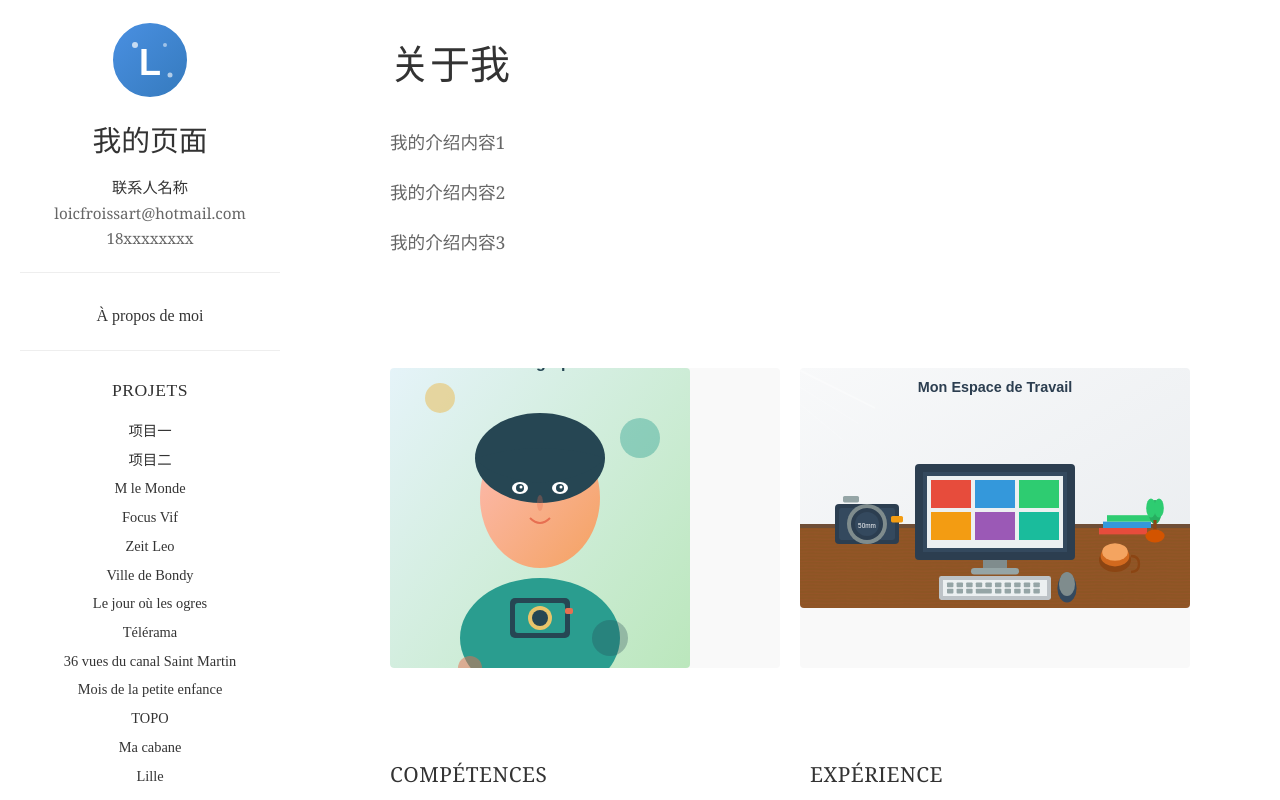
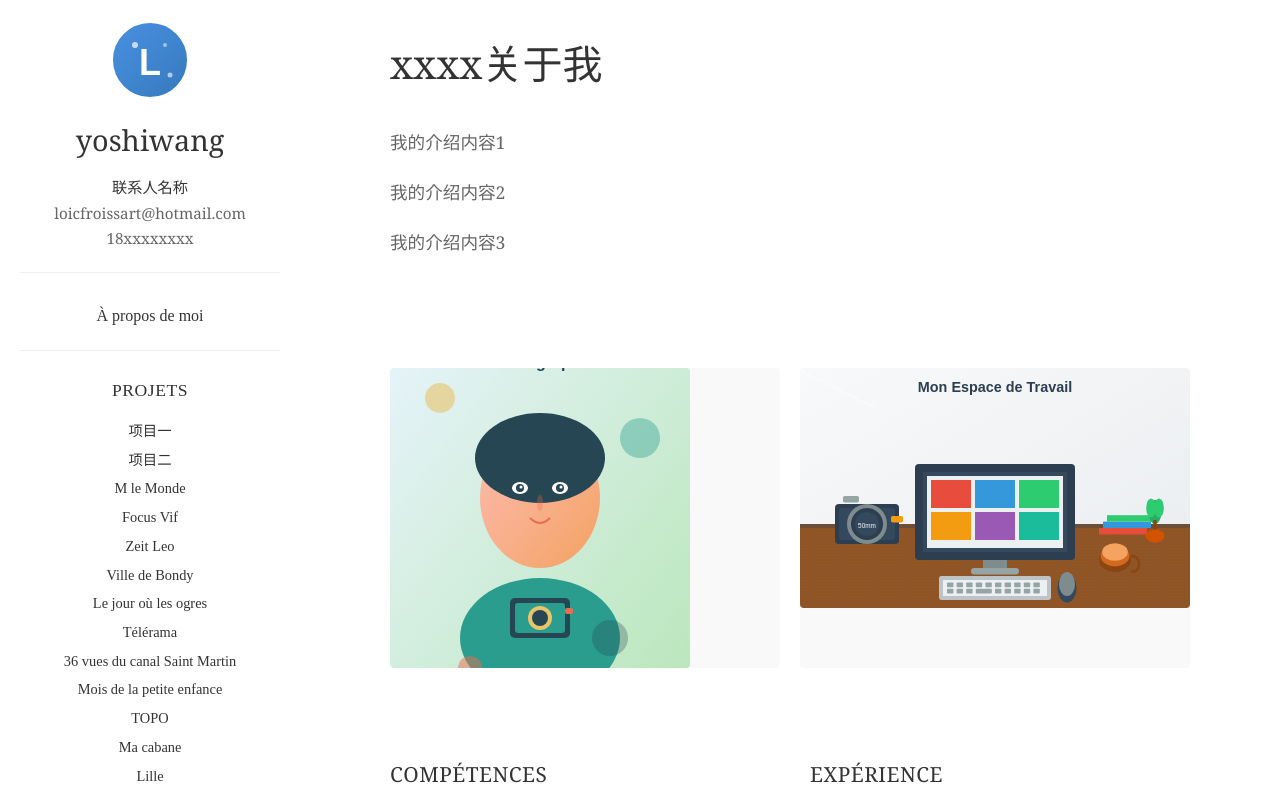
Before and after one commit to youshiwangcom/youshiwangcom.github.io, a React (Vite) app: page /about in a window 1280 px wide. Shown: the top 800 px of the page. Built offline with nearby package versions, Linux system fonts and the light colour scheme.

Commit message:
Update site-config.js

```diff
--- a/src/site-config.js
+++ b/src/site-config.js
@@ -1,6 +1,6 @@
 export default{
   "site": {
-    "title": "我的页面",
+    "title": "yoshiwang",
     "subtitle": "子标题你的专业/项目",
     "description": "简介描述",
     "interview": "Entretien pour le magazine du Centre Pompidou ici",
@@ -24,7 +24,7 @@ export default{
       "phone": "18xxxxxxxx"
     },
     "about": {
-      "title": "关于我",
+      "title": "xxxx关于我",
       "content": [
         "我的介绍内容1",
         "我的介绍内容2",
```
